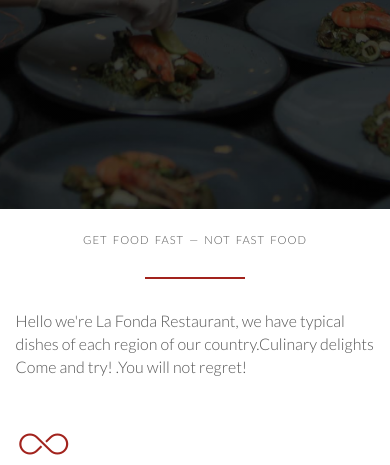
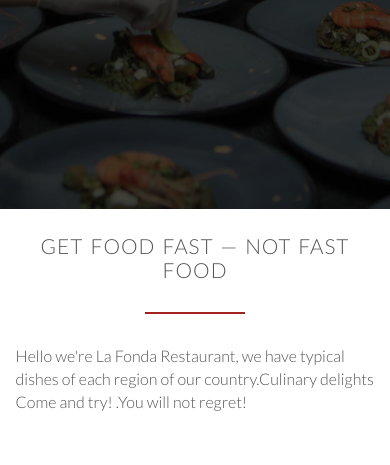
Before and after one commit to aleocampodev/lafondarestaurant, a website built with webpack: page index.html in a window 390 px wide. Shown: the part 635-1100 px from the top of the page. Built offline with nearby package versions, Linux system fonts and the light colour scheme; files whose address does not match are found by name.

Commit message:
Se modifica texto

```diff
--- a/resources/css/sass/queries.scss
+++ b/resources/css/sass/queries.scss
@@ -164,7 +164,7 @@
   }
 
   h2{
-    font-size:70%;
+    font-size:130%;
   }
 
 
```
